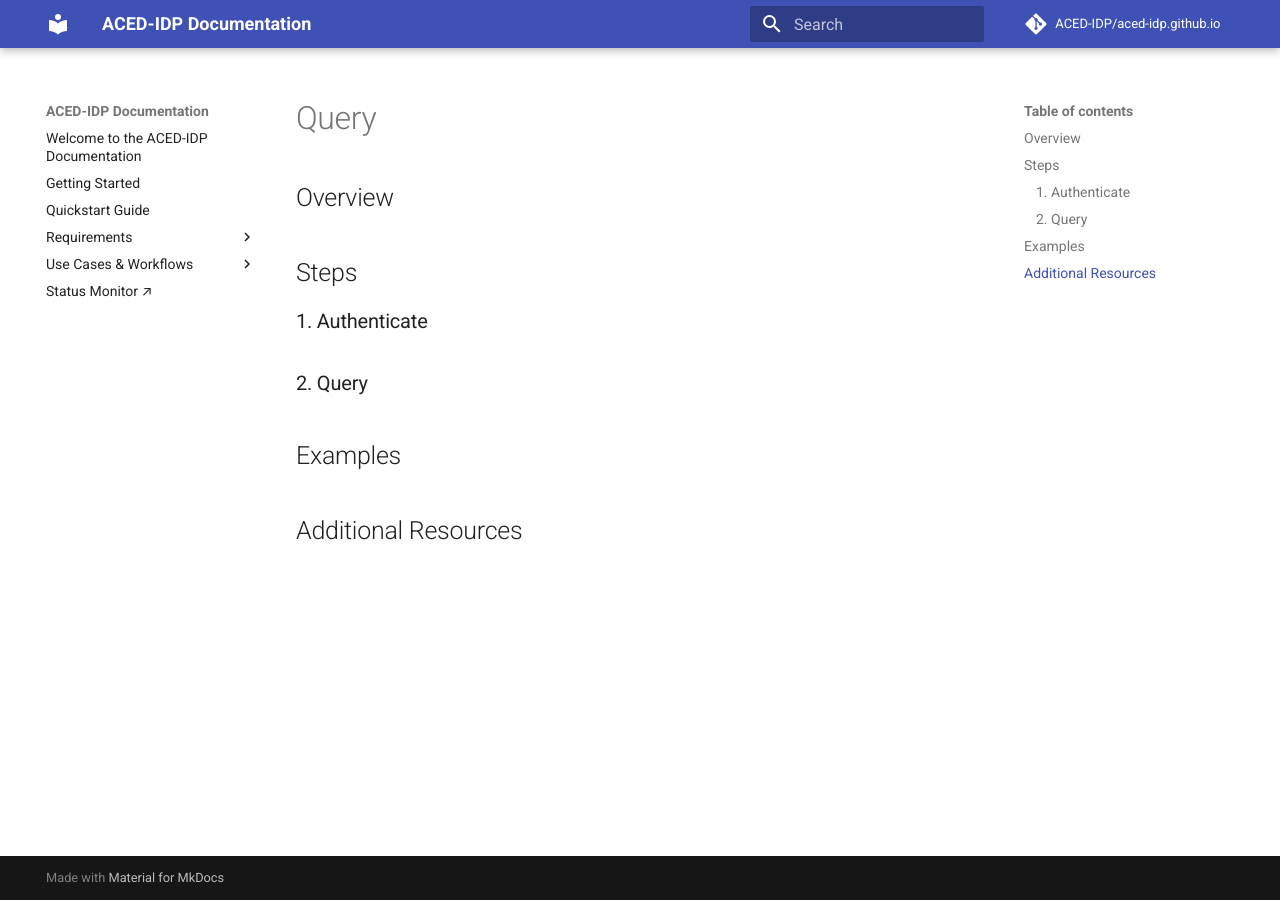
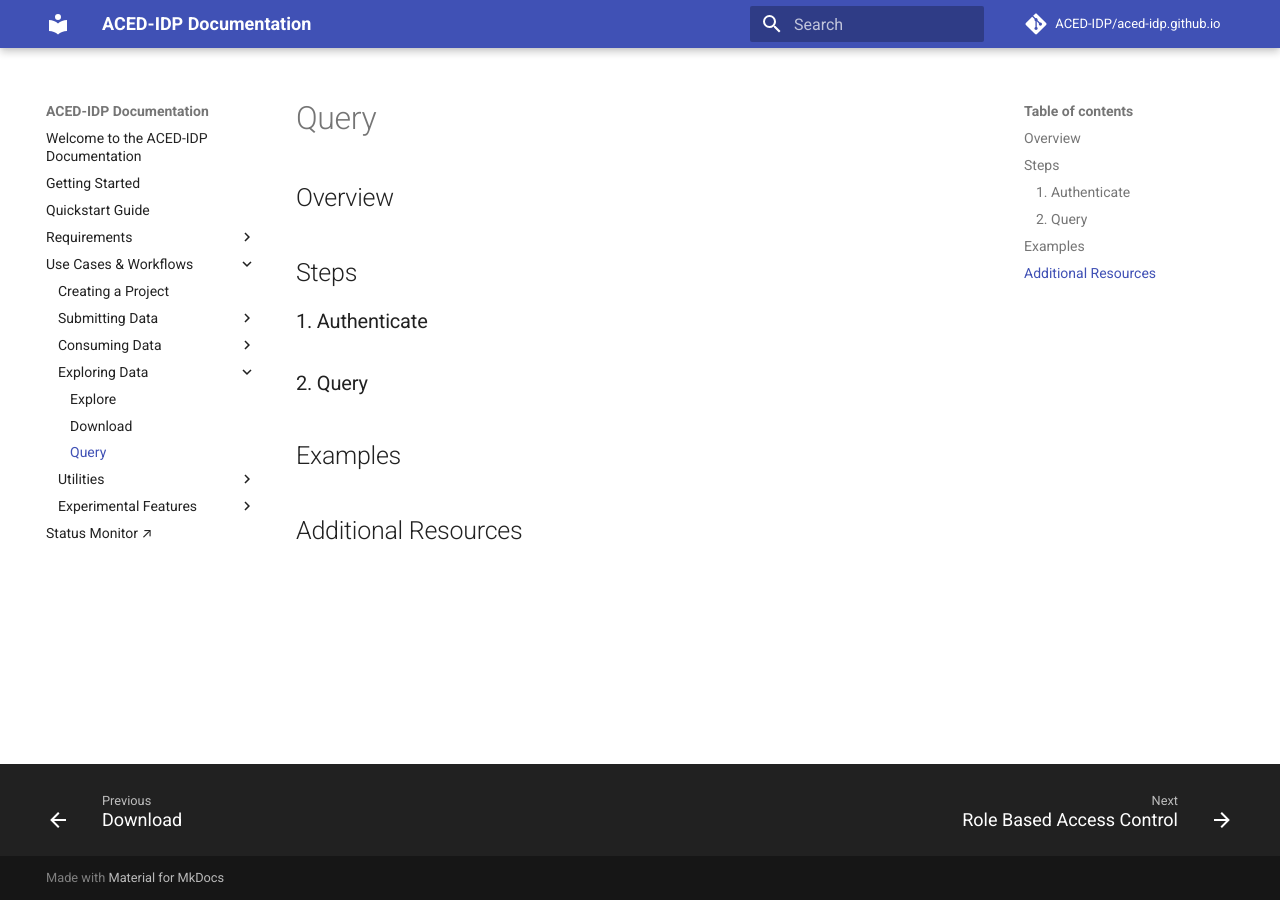
Before and after one commit to ACED-IDP/aced-idp.github.io, an MkDocs documentation site: the page built from docs/workflows/query.md, in a window 1280 px wide. Built offline with MkDocs 1.6.1 and Material for MkDocs 9.7.7, drawn with Linux system fonts in a browser that asks for light colours; comment, search, counter and statistics services are not loaded.

Commit message:
Update index to include query page

```diff
--- a/mkdocs.yml
+++ b/mkdocs.yml
@@ -28,6 +28,7 @@ nav:
   - Exploring Data:
     - workflows/portal-explore.md
     - workflows/portal-download.md
+    - workflows/query.md
   - Utilities:
     - workflows/approve-requests.md
     - workflows/add-users.md
```
